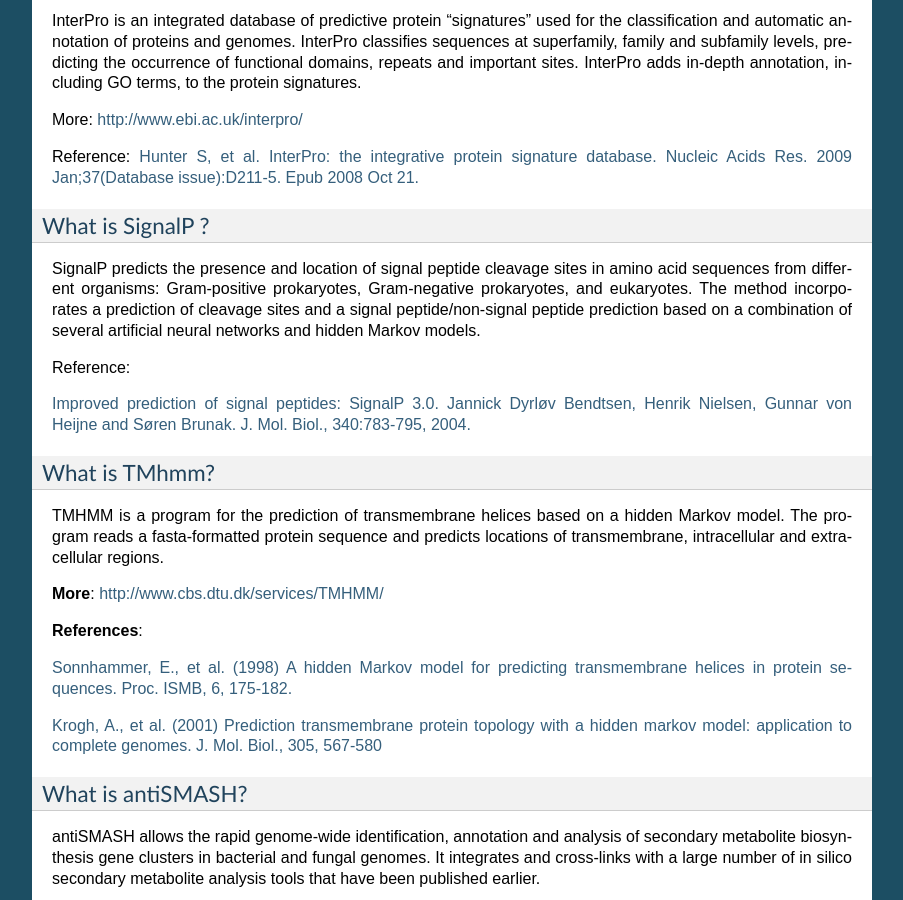
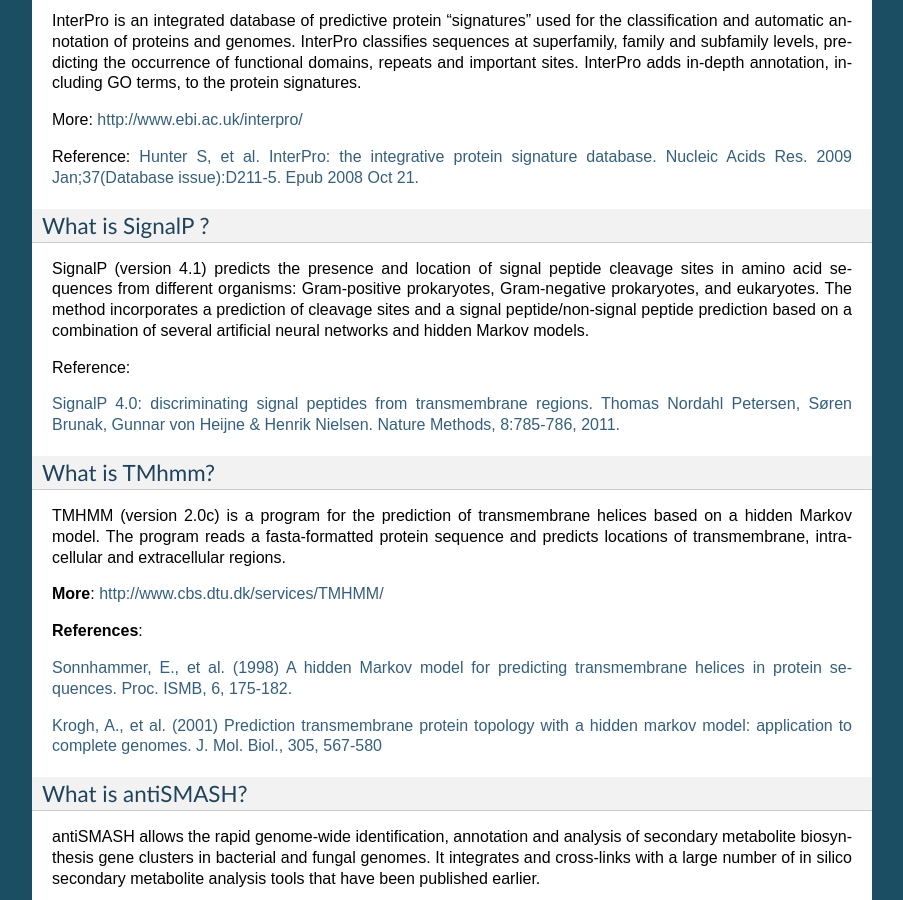
Before and after one commit to labgem/microscope-user-doc, a Sphinx documentation site: the page built from docs/content/overview/expert.rst, in a window 1280 px wide and 900 px high, scrolled down 4024 px. Shown: the whole window, without its empty margins (198-1101 px from the left). Built offline with Sphinx 7.4.7, drawn with Linux system fonts in a browser that asks for light colours; formulas are drawn with MathJax 3.

Commit message:
Update expert.rst

```diff
--- a/docs/content/overview/expert.rst
+++ b/docs/content/overview/expert.rst
@@ -176,16 +176,16 @@
 What is SignalP ?
 -----------------
 
-SignalP predicts the presence and location of signal peptide cleavage sites in amino acid sequences from different organisms: Gram-positive prokaryotes, Gram-negative prokaryotes, and eukaryotes. The method incorporates a prediction of cleavage sites and a signal peptide/non-signal peptide prediction based on a combination of several artificial neural networks and hidden Markov models.
+SignalP (version 4.1) predicts the presence and location of signal peptide cleavage sites in amino acid sequences from different organisms: Gram-positive prokaryotes, Gram-negative prokaryotes, and eukaryotes. The method incorporates a prediction of cleavage sites and a signal peptide/non-signal peptide prediction based on a combination of several artificial neural networks and hidden Markov models.
 
 Reference:
 
-`Improved prediction of signal peptides: SignalP 3.0. Jannick Dyrløv Bendtsen, Henrik Nielsen, Gunnar von Heijne and Søren Brunak. J. Mol. Biol., 340:783-795, 2004. <http://www.ncbi.nlm.nih.gov/pubmed/15223320>`_
+`SignalP 4.0: discriminating signal peptides from transmembrane regions. Thomas Nordahl Petersen, Søren Brunak, Gunnar von Heijne & Henrik Nielsen. Nature Methods, 8:785-786, 2011. <http://www.ncbi.nlm.nih.gov/pubmed/21959131>`_
 
 What is TMhmm?
 --------------
 
-TMHMM is a program for the prediction of transmembrane helices based on a hidden Markov model. The program reads a fasta-formatted protein sequence and predicts locations of transmembrane, intracellular and extracellular regions.
+TMHMM (version 2.0c) is a program for the prediction of transmembrane helices based on a hidden Markov model. The program reads a fasta-formatted protein sequence and predicts locations of transmembrane, intracellular and extracellular regions.
 
 **More**: http://www.cbs.dtu.dk/services/TMHMM/
 
```
